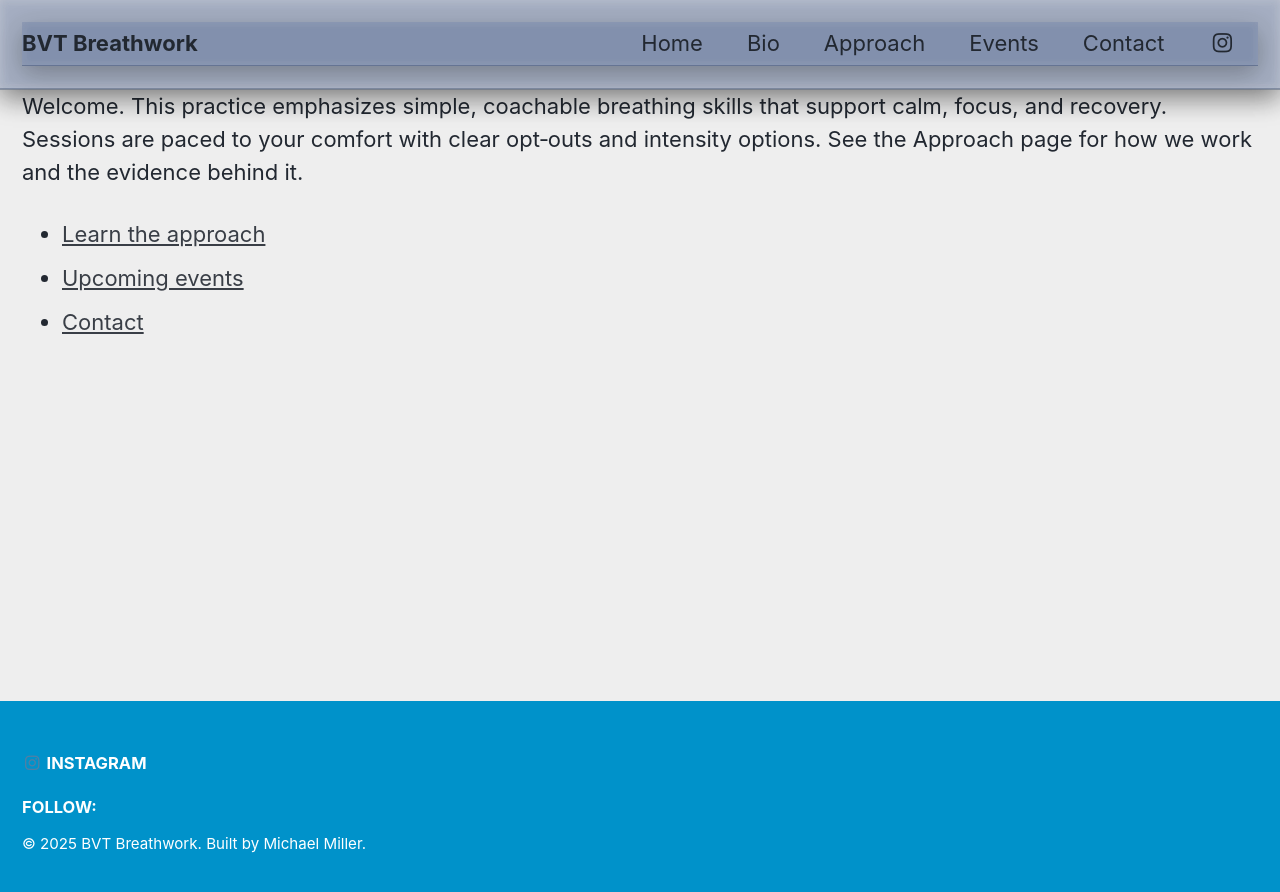
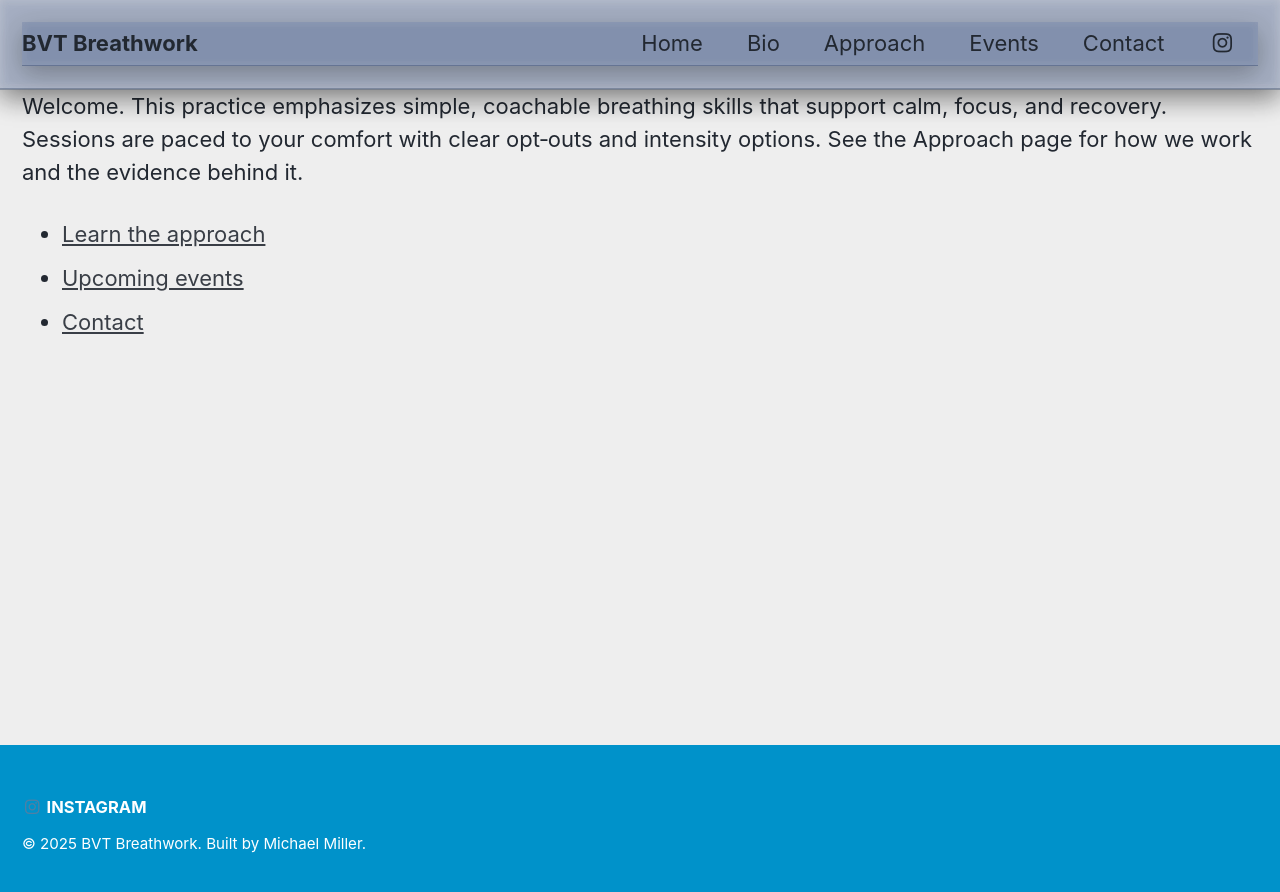
Before and after one commit to millerms/bvt-breathwork, a Jekyll site: the page built from _pages/home.md, in a window 1280 px wide. Shown: the top 892 px of the page. Built offline with Jekyll 4.4.1, drawn with Linux system fonts in a browser that asks for light colours; cached includes are drawn as plain includes.

Commit message:
fix(footer): remove “Follow” label and hide empty social list

```diff
--- a/_includes/footer.html
+++ b/_includes/footer.html
@@ -1,18 +1,18 @@
 {% unless site.atom_feed.hide %}
   {% assign show_atom = true %}
 {% endunless %}
-{% if site.footer.links or show_atom %}
+{% assign footer_links = site.footer.links | where_exp: 'l', 'l.url' %}
+{% if footer_links and footer_links.size > 0 or show_atom %}
 <div class="page__footer-follow">
   <ul class="social-icons">
-    {% if site.data.ui-text[site.locale].follow_label %}
-      <li><strong>{{ site.data.ui-text[site.locale].follow_label }}</strong></li>
-    {% endif %}
-
-    {% if site.footer.links %}
-      {% for link in site.footer.links %}
-        {% if link.label and link.url %}
-          <li><a href="{{ link.url }}" rel="nofollow noopener noreferrer"><i class="{{ link.icon | default: 'fas fa-link' }}" aria-hidden="true"></i> {{ link.label | escape_once | strip }}</a></li>
-        {% endif %}
+    {% if footer_links and footer_links.size > 0 %}
+      {% for link in footer_links %}
+        <li>
+          <a href="{{ link.url }}" rel="nofollow noopener noreferrer">
+            <i class="{{ link.icon | default: 'fas fa-link' }}" aria-hidden="true"></i>
+            {{ link.label | escape_once | strip }}
+          </a>
+        </li>
       {% endfor %}
     {% endif %}
   </ul>
```
